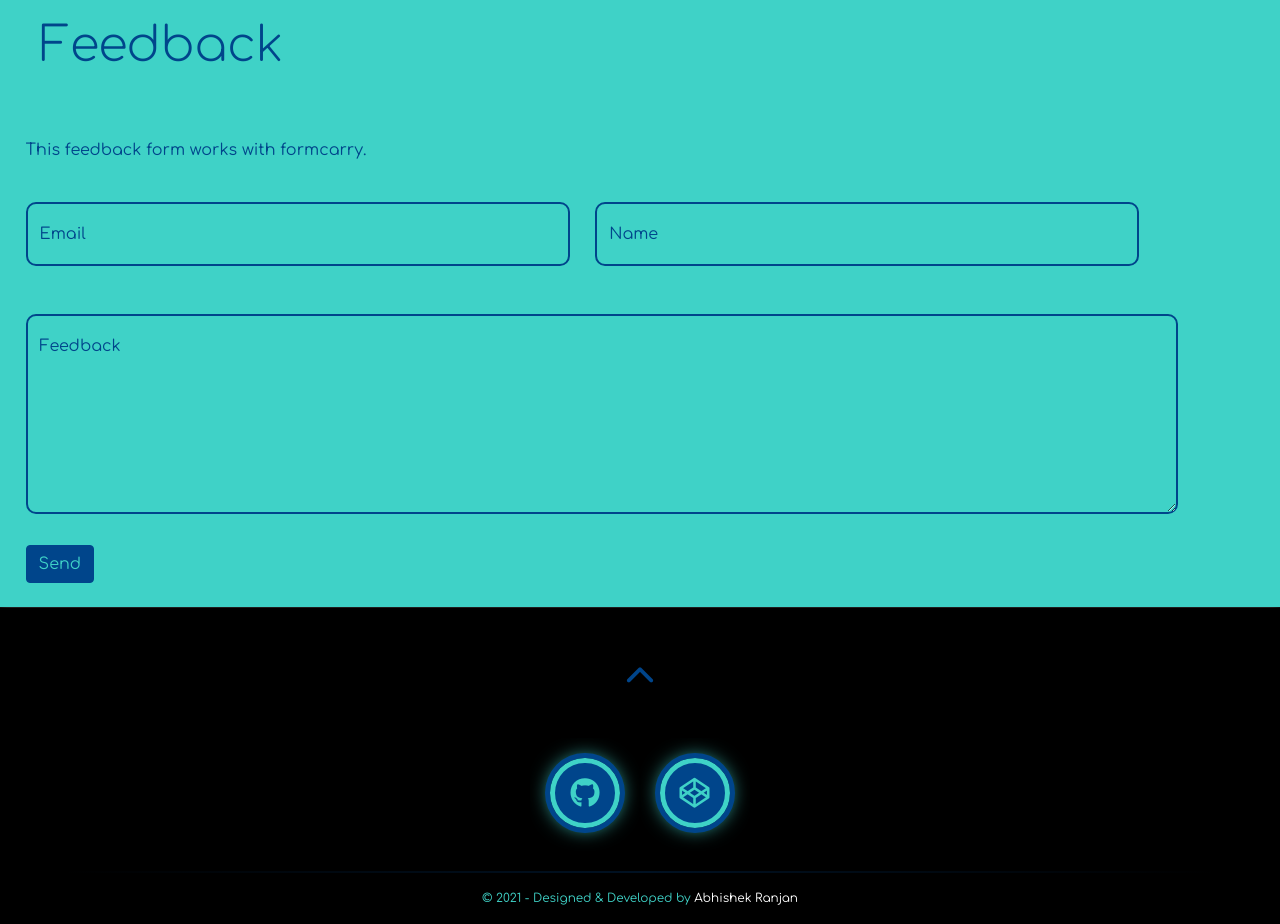
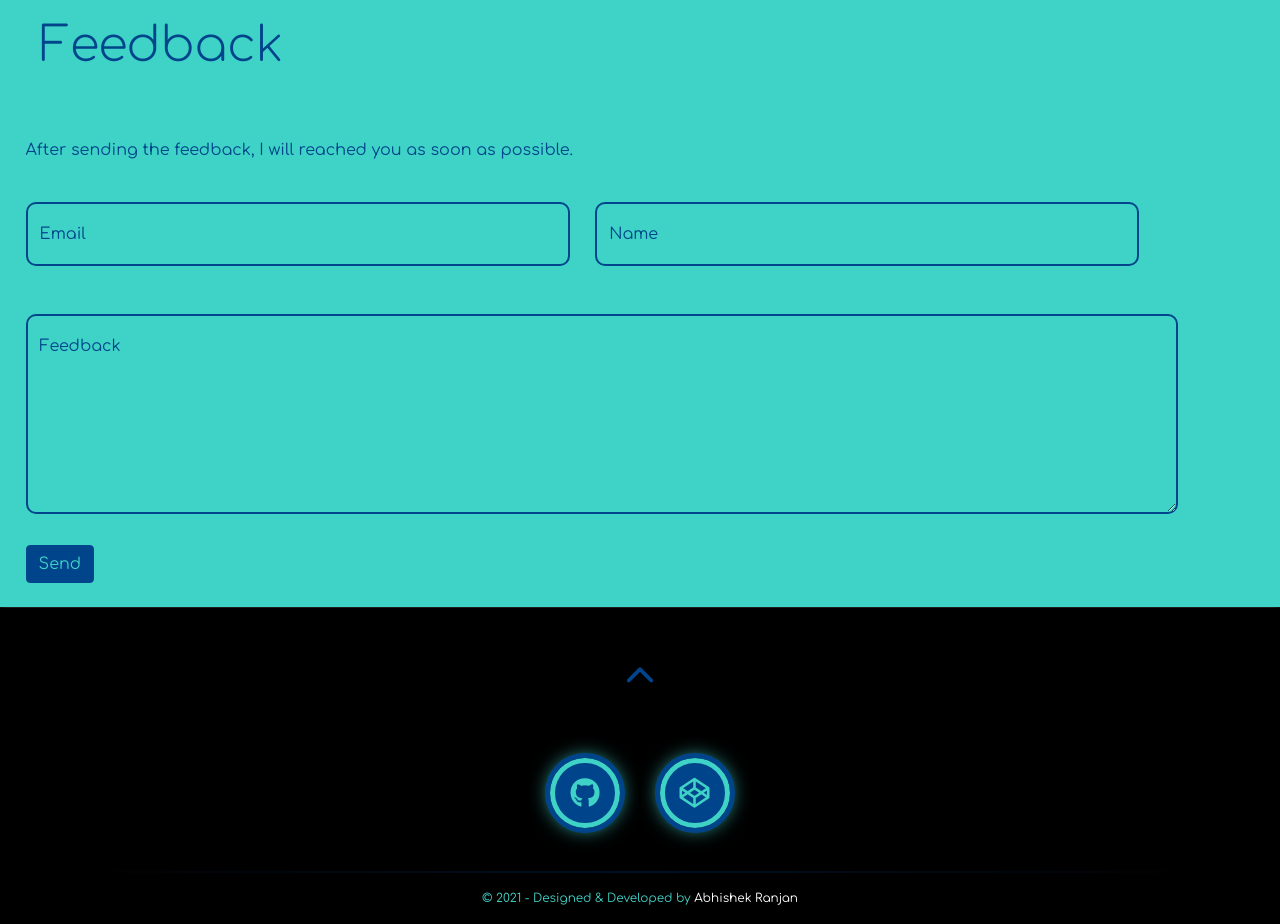
Before and after one commit to AbhishekRanjan8051/abhishekportfolio, a React (Create React App) app: page / in a window 1280 px wide. Shown: the part 4200-5124 px from the top of the page. Built offline with nearby package versions, Linux system fonts and the light colour scheme.

Commit message:
some changes in about section

```diff
--- a/src/components/Feedback.jsx
+++ b/src/components/Feedback.jsx
@@ -5,7 +5,7 @@ function Feedback() {
     <div className="feedbk" id="feedback">
       <h1>Feedback</h1>
       <br />
-      <p>This feedback form works with formcarry.</p>
+      <p>After sending the feedback, I will reached you as soon as possible.</p>
       <form
         action="https://formcarry.com/s/bUQb-uL9QE2"
         method="POST"
```
